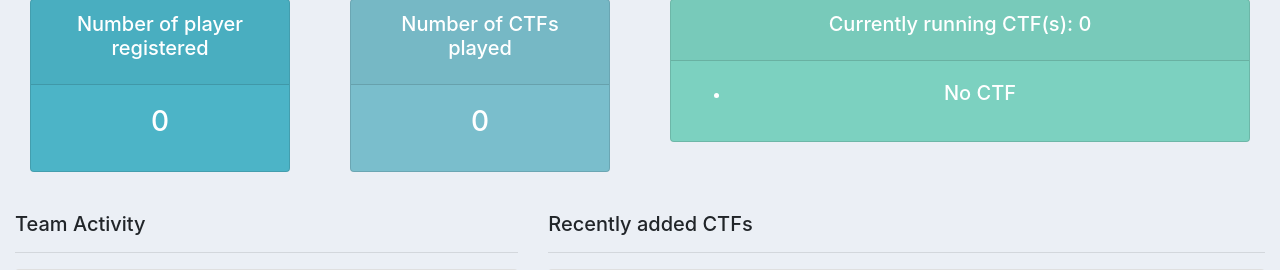
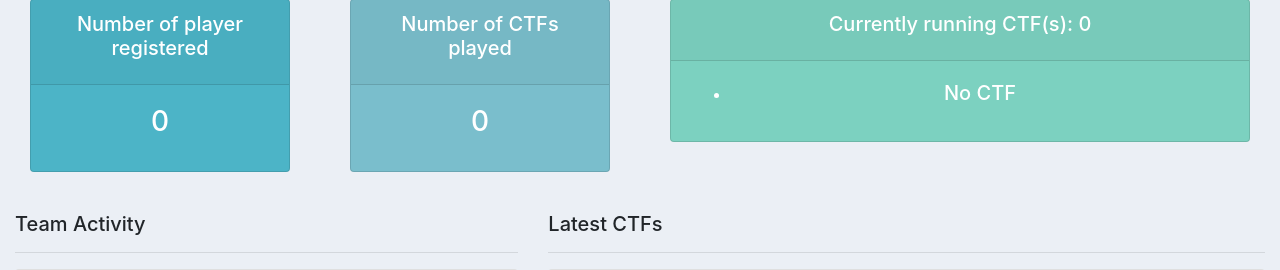
Before and after one commit to hugsy/ctfhub, a Django app: page /dashboard/ in a window 1280 px wide. Shown: the part 81-351 px from the top of the page. Run offline with Django 3.2, Linux system fonts and the light colour scheme; the visitor is signed in with stand-in values (Sample User, id 1); data comes from the database, SQL or seed files in the repository; data that the repository does not hold is empty; some libraries are stand-ins or nearby versions.

Commit message:
[ui] minor fixes

```diff
--- a/ctfpad/templates/ctfpad/dashboard/dashboard.html
+++ b/ctfpad/templates/ctfpad/dashboard/dashboard.html
@@ -48,7 +48,7 @@
 	</div>
 
 	<div class="col-md-7">
-		<h5>Recently added CTFs</h5>
+		<h5>Latest CTFs</h5>
 		<hr>
 		<div class="card card-body">
 			<a class="btn btn-primary  btn-sm btn-block" href="{% url 'ctfpad:ctfs-create'%}">New CTF</a>
@@ -63,7 +63,7 @@
 					<th></th>
 				</tr>
 
-				{% for ctf in ctfs %}
+				{% for ctf in latest_ctfs %}
 					<tr>
 						<td>{{ctf.name}}</td>
 						<td>{% if ctf.is_permanent %}✔{% else %}❌{% endif %}</td>
--- a/ctfpad/views/__init__.py
+++ b/ctfpad/views/__init__.py
@@ -49,7 +49,7 @@ def dashboard(request: HttpRequest) -> HttpResponse:
         HttpResponse: [description]
     """
     members = Member.objects.all()
-    ctfs = Ctf.objects.all().order_by("-last_modification_time")
+    latest_ctfs = Ctf.objects.all().order_by("-last_modification_time")
     user = Member.objects.filter(user__username=request.user).first()
     now = datetime.datetime.now()
     current_ctfs = Ctf.objects.filter(
@@ -64,7 +64,7 @@ def dashboard(request: HttpRequest) -> HttpResponse:
     context = {
         "user": user,
         "members": members,
-        "ctfs": ctfs,
+        "latest_ctfs": latest_ctfs[:10],
         "current_ctfs": current_ctfs,
         "next_ctf": next_ctf,
     }
```
